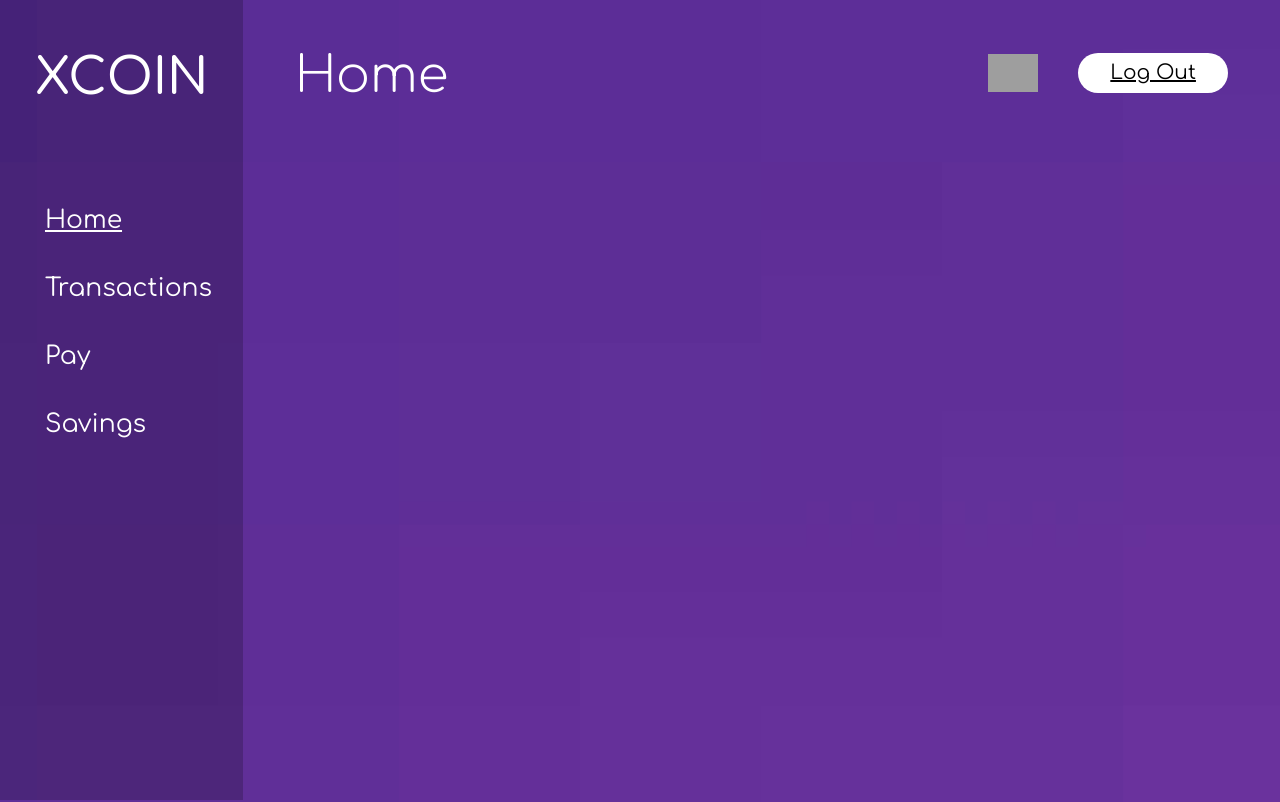
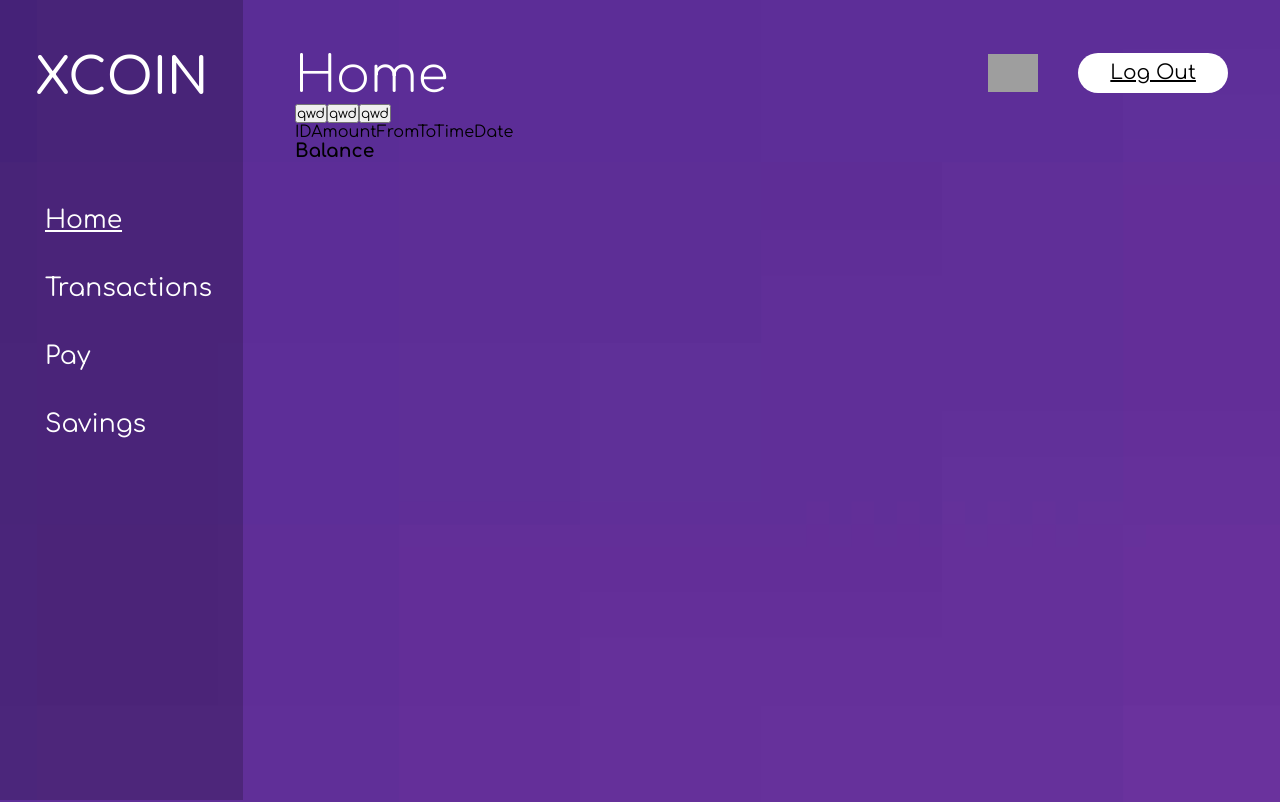
Before and after one commit to Lopsan03/BlockChainApp, a React (Create React App) app: page /DashBoard in a window 1280 px wide. Shown: the top 802 px of the page. Built offline with nearby package versions, Linux system fonts and the light colour scheme; grey boxes are pictures that could not be loaded.

Commit message:
Home Design

```diff
--- /dev/null
+++ b/src/Styles/DashBoard/Home/_dsbdHome.scss
@@ -0,0 +1,10 @@
+.dsbd-home-section{
+  width: 100%;
+  height: auto;
+
+  .dsbd-home-section{
+    margin: 0 auto;
+    width: 90%;
+
+  }
+}
--- a/src/Styles/DashBoard/_dashBoardScreen.scss
+++ b/src/Styles/DashBoard/_dashBoardScreen.scss
@@ -1,5 +1,6 @@
 @import "dsBdNavBar";
 @import "dsbdNavBarTop";
+@import "Home/dsbdHome";
 
 .dash-board-structure--flex{
   display: flex;
--- a/src/components/DashBoard/DashBoardScreen.js
+++ b/src/components/DashBoard/DashBoardScreen.js
@@ -1,6 +1,7 @@
 import {DsBdNavBar} from "./DsBdNavBar";
 import {DsBdNavBarTop} from "./DsBdNavBarTop";
 import {useState} from "react";
+import {DsBdHome} from "./Home/DsBdHome";
 
 export const DashBoardScreen = () =>{
     const [title, setTile] = useState("Home")
@@ -62,6 +63,7 @@ export const DashBoardScreen = () =>{
                 </article>
                 <article className={"content-right--container"}>
                     <DsBdNavBarTop title={title}/>
+                    <DsBdHome/>
                 </article>
             </section>
         </>
--- /dev/null
+++ b/src/components/DashBoard/Home/DsBdHome.js
@@ -0,0 +1,33 @@
+export const DsBdHome = () =>{
+    return(
+        <section className={"dsbd-home-section"}>
+            <article className={"dsbd-home-section"}>
+                <div className={"home-divisor--top"}>
+                    <button>qwd</button>
+                    <button>qwd</button>
+                    <button>qwd</button>
+                </div>
+                <div className={"home-divisor--down"}>
+                    <section className={"home-divisor--left"}>
+                        <div>
+                            <span>ID</span>
+                            <span>Amount</span>
+                            <span>From</span>
+                            <span>To</span>
+                            <span>Time</span>
+                            <span>Date</span>
+                        </div>
+                    </section>
+                    <section className={"home-divisor--right"}>
+                        <div>
+                            <h3>Balance</h3>
+                        </div>
+                        <div>
+                            <p></p>
+                        </div>
+                    </section>
+                </div>
+            </article>
+        </section>
+    )
+}
```
